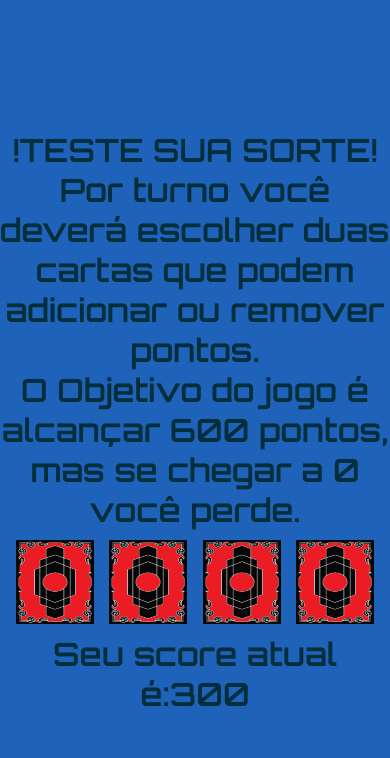
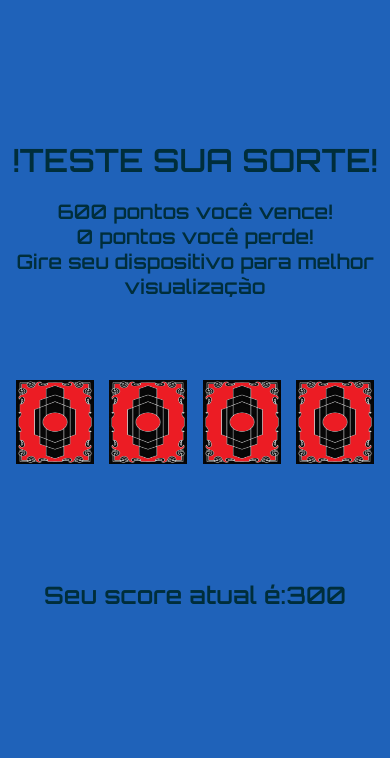
Before and after one commit to EddyGuarinello/ProjetoCardGuess, a plain HTML site: page index.html in a window 390 px wide. Drawn offline with Linux system fonts and the light colour scheme.

Commit message:
index mobile

```diff
--- a/index.html
+++ b/index.html
@@ -12,11 +12,24 @@
 </head>
 <body>
      <div id ="pageWrap" >
-        <div class="boxh1"><h1>!TESTE SUA SORTE!</h1><h1>Por turno você deverá escolher duas cartas que podem adicionar ou remover pontos.</h1><h1>O Objetivo do jogo é alcançar 600 pontos, mas se chegar a 0 você perde. </h1></div>
+        <div class="boxh">
+            <h1>!TESTE SUA SORTE!</h1>
+            <h2 class="h1LargeRes">Por turno você deverá escolher duas cartas que podem adicionar ou remover pontos.</h2>
+            <h2 class="h1LargeRes">O Objetivo do jogo é alcançar 600 pontos, mas se chegar a 0 você perde.</h2>
+            <h2 class="h1SmallRes">
+                <p>600 pontos você vence!</p>
+                <p>0 pontos você perde!</p>
+                <p>Gire seu dispositivo para melhor visualização<p>
+            </h2>
+        </div>
+
         <div id = "cardbox" class="cardbox">
 
         </div>
-       <div class="boxh1"><h1>Seu score atual é:<span id="score"></span></h1><h1 id="resultado"></h1></div>
+
+        <div class="boxh">
+           <h2>Seu score atual é:<span id="score"></span></h2><h2 id="resultado"></h2>
+        </div>
     </div>
     <script src="script.js"></script>
 </body>
```
